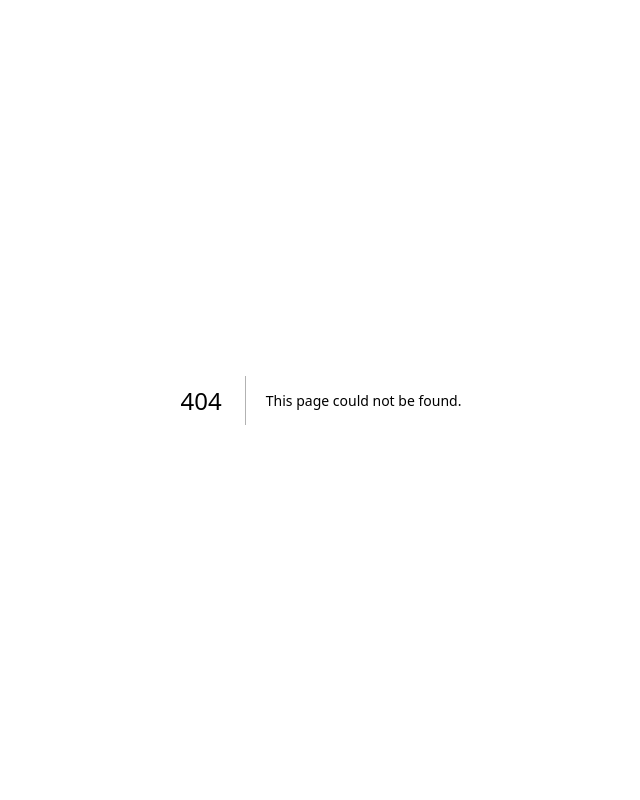
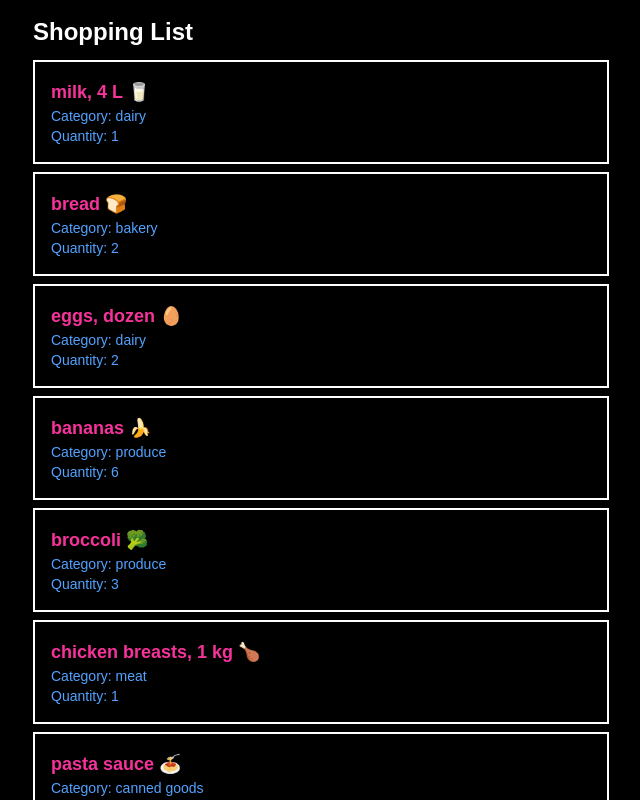
Before and after one commit to vlo-red/cprg306-assignments, a Next.js app: page /week-3 in a window 1280 px wide. Before the commit this address had no page. Shown: the top 800 px of the page, without its empty margins (319-959 px from the left). Built offline with nearby package versions, Linux system fonts and the light colour scheme.

Commit message:
Completed Week 3 Assignment Requirements

```diff
--- a/app/layout.js
+++ b/app/layout.js
@@ -12,7 +12,7 @@ const geistMono = Geist_Mono({
 });
 
 export const metadata = {
-  title: "Create Next App",
+  title: "Shopping List",
   description: "Generated by create next app",
 };
 
--- /dev/null
+++ b/app/week-3/GroceryItem.js
@@ -0,0 +1,11 @@
+function Item({ name, quantity, category }) {
+  return (
+    <li className="p-4 mb-2 bg-black border-2 border-white">
+      <p className="text-lg font-semibold text-pink-500">{name}</p>
+      <p className="text-sm text-blue-400">Category: {category}</p>
+      <p className="text-sm font-medium text-blue-400">Quantity: {quantity}</p>
+    </li>
+  );
+}
+
+export default Item;
--- /dev/null
+++ b/app/week-3/GroceryItemList.js
@@ -0,0 +1,105 @@
+import Item from "./GroceryItem";
+
+function GroceryItemList() {
+  const item1 = {
+    name: "milk, 4 L 🥛",
+    quantity: 1,
+    category: "dairy",
+  };
+
+  const item2 = {
+    name: "bread 🍞",
+    quantity: 2,
+    category: "bakery",
+  };
+
+  const item3 = {
+    name: "eggs, dozen 🥚",
+    quantity: 2,
+    category: "dairy",
+  };
+
+  const item4 = {
+    name: "bananas 🍌",
+    quantity: 6,
+    category: "produce",
+  };
+
+  const item5 = {
+    name: "broccoli 🥦",
+    quantity: 3,
+    category: "produce",
+  };
+
+  const item6 = {
+    name: "chicken breasts, 1 kg 🍗",
+    quantity: 1,
+    category: "meat",
+  };
+
+  const item7 = {
+    name: "pasta sauce 🍝",
+    quantity: 3,
+    category: "canned goods",
+  };
+
+  const item8 = {
+    name: "spaghetti, 454 g 🍝",
+    quantity: 2,
+    category: "dry goods",
+  };
+
+  const item9 = {
+    name: "toilet paper, 12 pack 🧻",
+    quantity: 1,
+    category: "household",
+  };
+
+  const item10 = {
+    name: "paper towels, 6 pack",
+    quantity: 1,
+    category: "household",
+  };
+
+  const item11 = {
+    name: "dish soap 🍽️",
+    quantity: 1,
+    category: "household",
+  };
+
+  const item12 = {
+    name: "hand soap 🧼",
+    quantity: 4,
+    category: "household",
+  };
+
+  const items = [
+    item1,
+    item2,
+    item3,
+    item4,
+    item5,
+    item6,
+    item7,
+    item8,
+    item9,
+    item10,
+    item11,
+    item12,
+  ];
+
+  return (
+    <ul className="max-w-xl mx-auto">
+      {items.map((item, index) => (
+        <Item
+          key={index}
+          name={item.name}
+          quantity={item.quantity}
+          category={item.category}
+        />
+      ))}
+    </ul>
+  );
+}
+
+export default GroceryItemList;
--- /dev/null
+++ b/app/week-3/page.js
@@ -0,0 +1,17 @@
+import GroceryItemList from "./GroceryItemList";
+
+function Page() {
+  return (
+    <main className="min-h-screen bg-black p-4">
+      <div className="max-w-xl mx-auto">
+        <h1 className="text-2xl font-bold mb-3 text-left text-white">
+          Shopping List
+        </h1>
+
+        <GroceryItemList />
+      </div>
+    </main>
+  );
+}
+
+export default Page;
```
